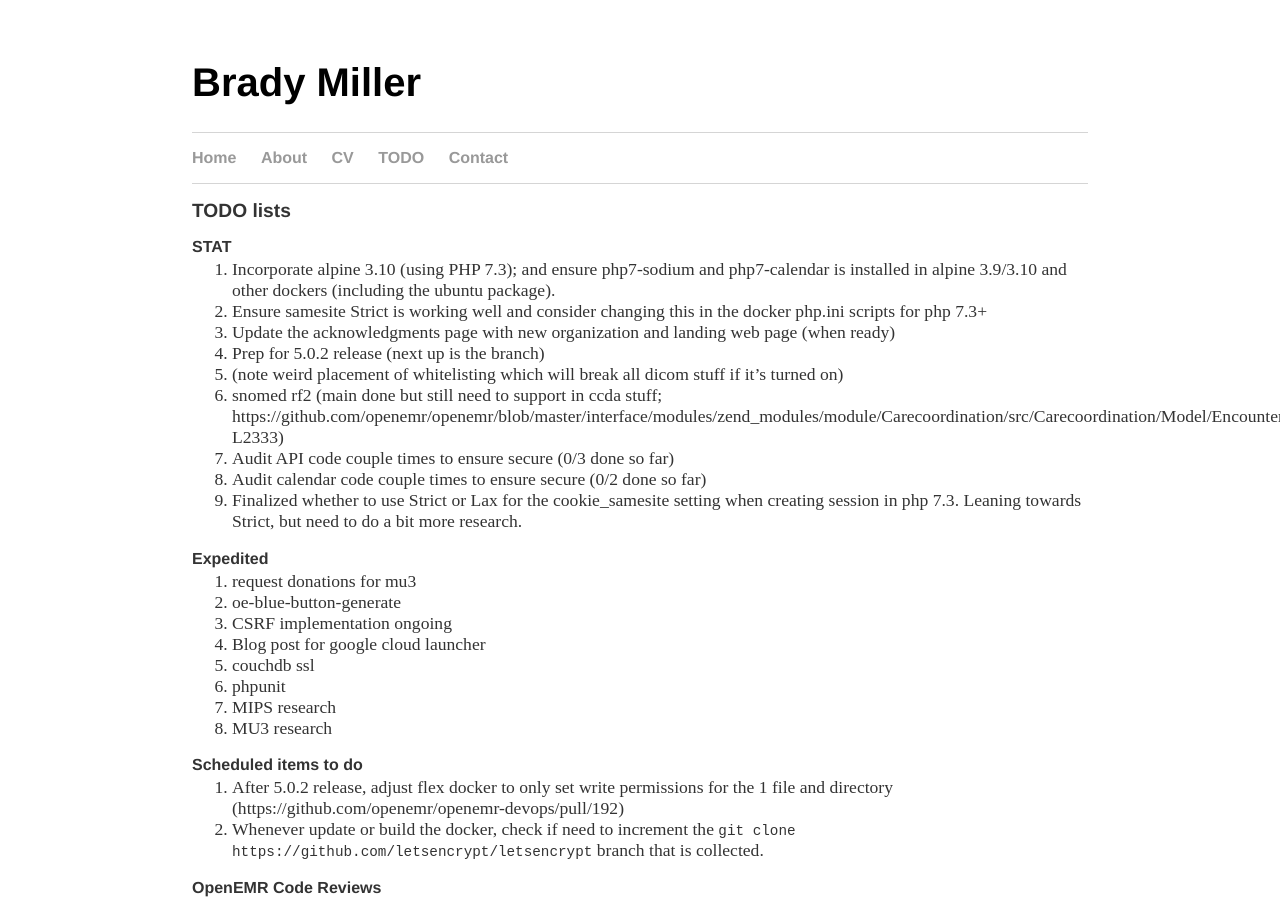
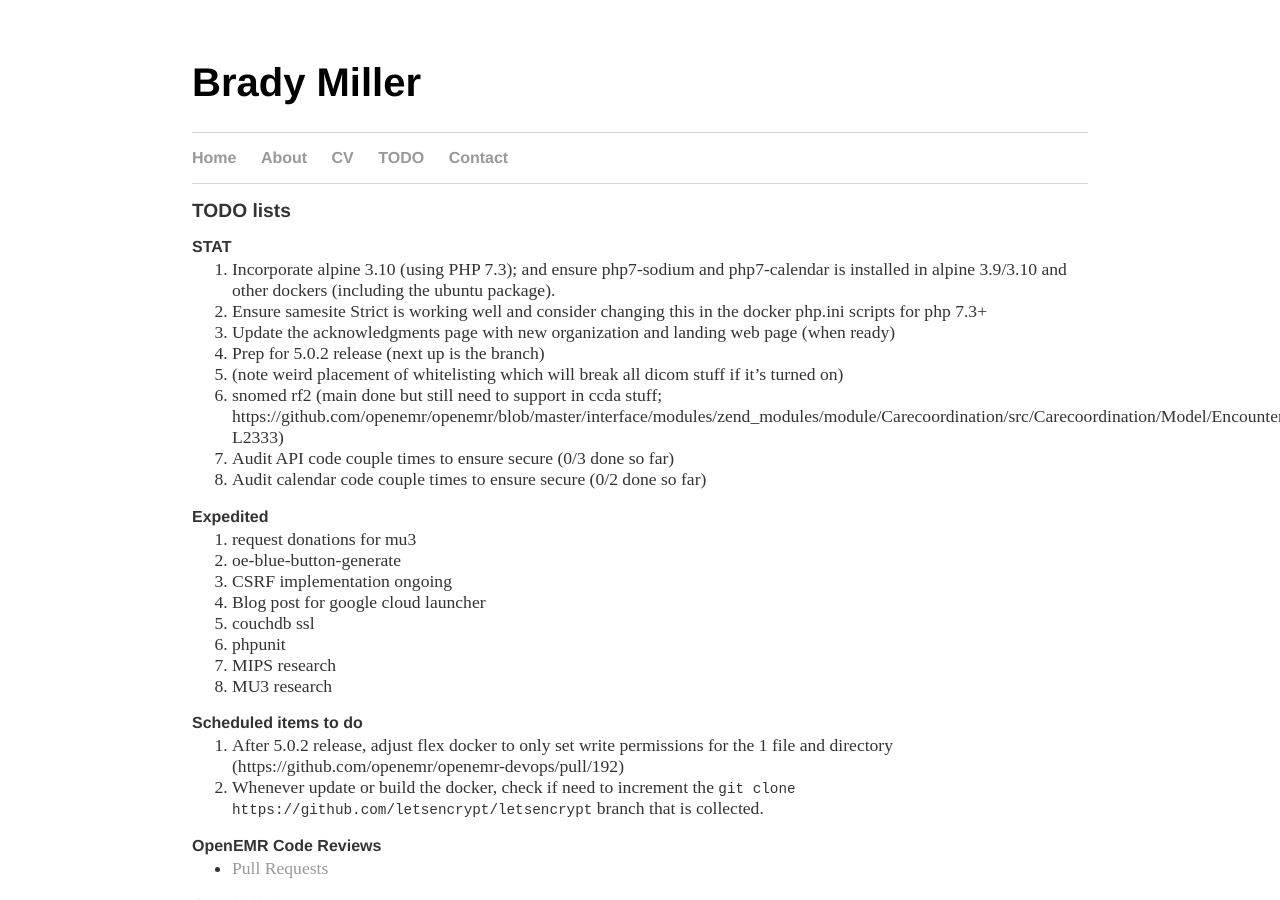
Before and after one commit to bradymiller/bradymiller.github.io, a Jekyll site: the page built from todo/index.md, in a window 1280 px wide and 900 px high. Built offline with Jekyll 4.4.1, drawn with Linux system fonts in a browser that asks for light colours; our own code applies the rules of GitHub Pages for plain Markdown files.

Commit message:
Update index.md

```diff
--- a/todo/index.md
+++ b/todo/index.md
@@ -12,7 +12,6 @@
 1. snomed rf2 (main done but still need to support in ccda stuff; https://github.com/openemr/openemr/blob/master/interface/modules/zend_modules/module/Carecoordination/src/Carecoordination/Model/EncounterccdadispatchTable.php#L2316-L2333)
 1. Audit API code couple times to ensure secure (0/3 done so far)
 1. Audit calendar code couple times to ensure secure (0/2 done so far)
-1. Finalized whether to use Strict or Lax for the cookie_samesite setting when creating session in php 7.3. Leaning towards Strict, but need to do a bit more research.
 
 ### Expedited
 1. request donations for mu3
```
